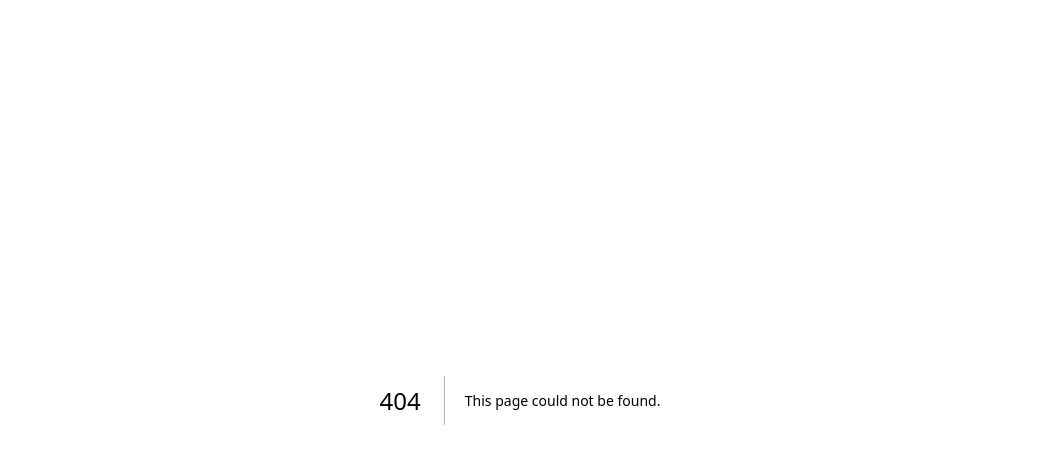
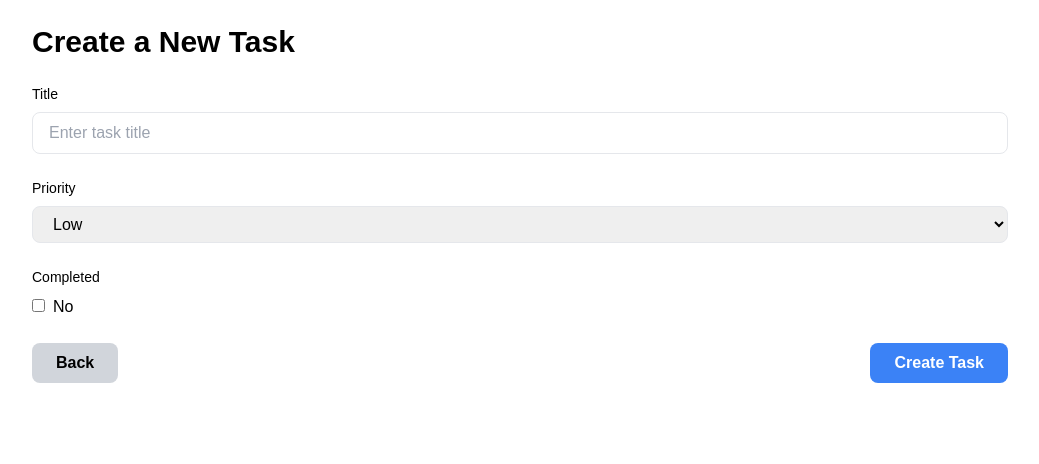
Before and after one commit to Lakshan-Chamoditha-Perera/Task-Management, a Next.js app: page /tasks/create in a window 1280 px wide. Before the commit this address had no page. Shown: the top 464 px of the page, without its empty margins (120-1159 px from the left). Built offline with nearby package versions, Linux system fonts and the light colour scheme.

Commit message:
manage tasks page added

```diff
--- a/app/page.tsx
+++ b/app/page.tsx
@@ -1,101 +1,58 @@
-import Image from "next/image";
+"use client";
+
+import Header from "@/components/Header";
+import {TaskCard} from "@/components/TaskCard";
+import {Task} from "@/types/Task";
+import {useEffect, useState} from "react";
+import axios from "axios";
 
 export default function Home() {
-  return (
-    <div className="grid grid-rows-[20px_1fr_20px] items-center justify-items-center min-h-screen p-8 pb-20 gap-16 sm:p-20 font-[family-name:var(--font-geist-sans)]">
-      <main className="flex flex-col gap-8 row-start-2 items-center sm:items-start">
-        <Image
-          className="dark:invert"
-          src="/next.svg"
-          alt="Next.js logo"
-          width={180}
-          height={38}
-          priority
-        />
-        <ol className="list-inside list-decimal text-sm text-center sm:text-left font-[family-name:var(--font-geist-mono)]">
-          <li className="mb-2">
-            Get started by editing{" "}
-            <code className="bg-black/[.05] dark:bg-white/[.06] px-1 py-0.5 rounded font-semibold">
-              app/page.tsx
-            </code>
-            .
-          </li>
-          <li>Save and see your changes instantly.</li>
-        </ol>
+    const [taskList, setTaskList] = useState<Task[]>([]);
+    const [error, setError] = useState<string | null>(null);
 
-        <div className="flex gap-4 items-center flex-col sm:flex-row">
-          <a
-            className="rounded-full border border-solid border-transparent transition-colors flex items-center justify-center bg-foreground text-background gap-2 hover:bg-[#383838] dark:hover:bg-[#ccc] text-sm sm:text-base h-10 sm:h-12 px-4 sm:px-5"
-            href="https://vercel.com/new?utm_source=create-next-app&utm_medium=appdir-template-tw&utm_campaign=create-next-app"
-            target="_blank"
-            rel="noopener noreferrer"
-          >
-            <Image
-              className="dark:invert"
-              src="/vercel.svg"
-              alt="Vercel logomark"
-              width={20}
-              height={20}
-            />
-            Deploy now
-          </a>
-          <a
-            className="rounded-full border border-solid border-black/[.08] dark:border-white/[.145] transition-colors flex items-center justify-center hover:bg-[#f2f2f2] dark:hover:bg-[#1a1a1a] hover:border-transparent text-sm sm:text-base h-10 sm:h-12 px-4 sm:px-5 sm:min-w-44"
-            href="https://nextjs.org/docs?utm_source=create-next-app&utm_medium=appdir-template-tw&utm_campaign=create-next-app"
-            target="_blank"
-            rel="noopener noreferrer"
-          >
-            Read our docs
-          </a>
+    useEffect(() => {
+        axios
+            .get("/api/tasks")
+            .then((response: any) => {
+                setTaskList(response.data.data);
+            })
+            .catch((error) => {
+                console.error("Error fetching tasks:", error);
+                setError("Failed to load tasks. Please try again later.");
+            });
+    }, []);
+
+    const deleteTask = (id: number) => {
+        axios
+            .delete(`/api/tasks/${id}`)
+            .then(() => {
+                setTaskList((prevList) => prevList.filter((task) => task.id !== id));
+            })
+            .catch((error) => {
+                console.error(`Error deleting task with id ${id}:`, error);
+                setError("Failed to delete task. Please try again.");
+            });
+    };
+
+    return (
+        <>
+            <Header/>
+            {error && (
+                <div className="text-red-500 text-center my-4">
+                    {error}
         </div>
-      </main>
-      <footer className="row-start-3 flex gap-6 flex-wrap items-center justify-center">
-        <a
-          className="flex items-center gap-2 hover:underline hover:underline-offset-4"
-          href="https://nextjs.org/learn?utm_source=create-next-app&utm_medium=appdir-template-tw&utm_campaign=create-next-app"
-          target="_blank"
-          rel="noopener noreferrer"
-        >
-          <Image
-            aria-hidden
-            src="/file.svg"
-            alt="File icon"
-            width={16}
-            height={16}
-          />
-          Learn
-        </a>
-        <a
-          className="flex items-center gap-2 hover:underline hover:underline-offset-4"
-          href="https://vercel.com/templates?framework=next.js&utm_source=create-next-app&utm_medium=appdir-template-tw&utm_campaign=create-next-app"
-          target="_blank"
-          rel="noopener noreferrer"
-        >
-          <Image
-            aria-hidden
-            src="/window.svg"
-            alt="Window icon"
-            width={16}
-            height={16}
-          />
-          Examples
-        </a>
-        <a
-          className="flex items-center gap-2 hover:underline hover:underline-offset-4"
-          href="https://nextjs.org?utm_source=create-next-app&utm_medium=appdir-template-tw&utm_campaign=create-next-app"
-          target="_blank"
-          rel="noopener noreferrer"
-        >
-          <Image
-            aria-hidden
-            src="/globe.svg"
-            alt="Globe icon"
-            width={16}
-            height={16}
-          />
-          Go to nextjs.org →
-        </a>
-      </footer>
-    </div>
+            )}
+            <div
+                className="px-5 grid grid-cols-1 sm:grid-cols-2 md:grid-cols-3 lg:grid-cols-4 p-2 gap-y-10 gap-x-4 mb-16">
+                {taskList.length > 0 ? (
+                    taskList.map((task) => (
+                        <TaskCard key={task.id} task={task} deleteTask={deleteTask}/>
+                    ))
+                ) : (
+                    <p className="text-center text-gray-500 col-span-full">No tasks available.</p>
+                )}
+            </div>
+
+        </>
   );
 }
--- /dev/null
+++ b/app/tasks/create/page.tsx
@@ -0,0 +1,143 @@
+"use client";
+
+import React, {useState} from "react";
+import {useRouter} from "next/navigation";
+import axios from "axios";
+
+interface TaskType {
+    id: number;
+    title: string;
+    isCompleted: boolean;
+    priority: "low" | "medium" | "high";
+    createdAt: string;
+}
+
+const CreateTask = () => {
+    const router = useRouter();
+    const [formData, setFormData] = useState<TaskType>({
+        id: 0,
+        title: "",
+        isCompleted: false,
+        priority: "low",
+        createdAt: new Date().toISOString(),
+    });
+
+    const [error, setError] = useState<string | null>(null);
+    const [successMessage, setSuccessMessage] = useState<string | null>(null);
+
+    const handleChange = (
+        e: React.ChangeEvent<HTMLInputElement | HTMLSelectElement>
+    ) => {
+        const {name, value, type, checked} = e.target;
+        setFormData((prev) => ({
+            ...prev,
+            [name]: type === "checkbox" ? checked : value,
+        }));
+    };
+
+    const handleSubmit = async (e: React.FormEvent) => {
+        e.preventDefault();
+
+        if (!formData.title) {
+            setError("Task title is required.");
+            return;
+        }
+
+        setError(null);
+
+        try {
+            const response = await axios.post("/api/tasks", formData);
+            if (response.status === 201) {
+                setSuccessMessage("Task created successfully!");
+                setFormData({
+                    id: 0,
+                    title: "",
+                    isCompleted: false,
+                    priority: "low",
+                    createdAt: new Date().toISOString(),
+                });
+            }
+        } catch (err) {
+            setError("Failed to create task. Please try again.");
+            console.error("Error:", err);
+        }
+    };
+
+    return (
+        <div className="max-w-5xl mx-auto p-6 bg-white text-black">
+            <h1 className="text-3xl font-bold mb-6">Create a New Task</h1>
+
+            {error && <div className="text-red-500 mb-4">{error}</div>}
+            {successMessage && (
+                <div className="text-green-500 mb-4">{successMessage}</div>
+            )}
+
+            <form onSubmit={handleSubmit} className="space-y-6">
+                <div>
+                    <label htmlFor="title" className="block text-sm font-medium mb-2">
+                        Title
+                    </label>
+                    <input
+                        type="text"
+                        name="title"
+                        value={formData.title}
+                        onChange={handleChange}
+                        className="w-full px-4 py-2 border rounded-lg focus:outline-none focus:ring-2 focus:ring-blue-500"
+                        placeholder="Enter task title"
+                    />
+                </div>
+
+                <div>
+                    <label htmlFor="priority" className="block text-sm font-medium mb-2">
+                        Priority
+                    </label>
+                    <select
+                        name="priority"
+                        value={formData.priority}
+                        onChange={handleChange}
+                        className="w-full px-4 py-2 border rounded-lg focus:outline-none focus:ring-2 focus:ring-blue-500"
+                    >
+                        <option value="low">Low</option>
+                        <option value="medium">Medium</option>
+                        <option value="high">High</option>
+                    </select>
+                </div>
+
+                <div>
+                    <label
+                        htmlFor="isCompleted"
+                        className="block text-sm font-medium mb-2"
+                    >
+                        Completed
+                    </label>
+                    <input
+                        type="checkbox"
+                        name="isCompleted"
+                        checked={formData.isCompleted}
+                        onChange={handleChange}
+                        className="mr-2"
+                    />
+                    <span>{formData.isCompleted ? "Yes" : "No"}</span>
+                </div>
+
+                <div className="flex justify-between items-center">
+                    <button
+                        type="button"
+                        onClick={() => router.back()}
+                        className="px-6 py-2 bg-gray-300 text-black font-semibold rounded-lg"
+                    >
+                        Back
+                    </button>
+                    <button
+                        type="submit"
+                        className="px-6 py-2 bg-blue-500 text-white font-semibold rounded-lg"
+                    >
+                        Create Task
+                    </button>
+                </div>
+            </form>
+        </div>
+    );
+};
+
+export default CreateTask;
--- /dev/null
+++ b/components/Header.tsx
@@ -0,0 +1,33 @@
+"use client";
+import React from "react";
+import { useRouter } from "next/navigation";
+
+const Header = () => {
+    const router = useRouter();
+
+    return (
+        <div className="py-5 border px-5 md:px-12 lg:px-28">
+            <div className="flex justify-between items-center">
+                <div className="text-2xl font-bold">Tasks Management</div>
+                <div className="flex items-center">
+                    <button
+                        onClick={() => router.push("/tasks/create")}
+                        className="mr-5 rounded p-2 border shadow flex items-center"
+                    >
+                        Manage Tasks
+                    </button>
+
+                </div>
+            </div>
+            <div className="mt-5 flex flex-col justify-center items-center">
+                <h1 className="text-4xl font-bold">Tasks List</h1>
+                <p className="mt-2">
+
+                </p>
+
+            </div>
+        </div>
+    );
+};
+
+export default Header;
--- a/components/TaskCard.tsx
+++ b/components/TaskCard.tsx
@@ -2,6 +2,8 @@
 import { FaTrash } from "react-icons/fa";
 import React from "react";
 import { Task } from "@/types/Task";
+import { IoCheckmarkDoneCircle } from "react-icons/io5";
+import axios from "axios";
 
 interface TaskItemProps {
     task: Task;
@@ -12,6 +14,26 @@ export const TaskCard: React.FC<TaskItemProps> = ({
     task: { id, title, isCompleted, priority, createdAt },
     deleteTask,
 }) => {
+
+    const markAsCompleted = async (id: number) => {
+        try {
+            const updatedTaskData = {
+                isCompleted: true,
+            };
+
+            const response = await axios.put(`/api/tasks/${id}`, updatedTaskData);
+
+            if (response.status === 200) {
+                alert("Task marked as completed!");
+            } else {
+                alert("Failed to mark task as completed");
+            }
+        } catch (error) {
+            console.error("Error updating task state:", error);
+            alert("Error updating task state");
+        }
+    };
+
     return (
         <div className="max-w-[330px] sm:max-w-[300px] bg-gradient-to-br from-white to-gray-100 border shadow-md hover:shadow-xl transition duration-300 ease-in-out rounded-lg overflow-hidden">
             <div key={id} className="p-4">
@@ -44,6 +66,16 @@ export const TaskCard: React.FC<TaskItemProps> = ({
                 >
                     <FaTrash />
                 </button>
+                {/* mark as completed */}
+                {
+                    !isCompleted ? <button
+                        className="text-green-500 p-2 rounded-full hover:bg-green-500 hover:text-white transition duration-300 ease-in-out"
+                        onClick={() => markAsCompleted(id)}
+                        title="Mark as Completed"
+                    >
+                        <IoCheckmarkDoneCircle />
+                    </button> : <></>
+                }
             </div>
         </div>
     );
```
